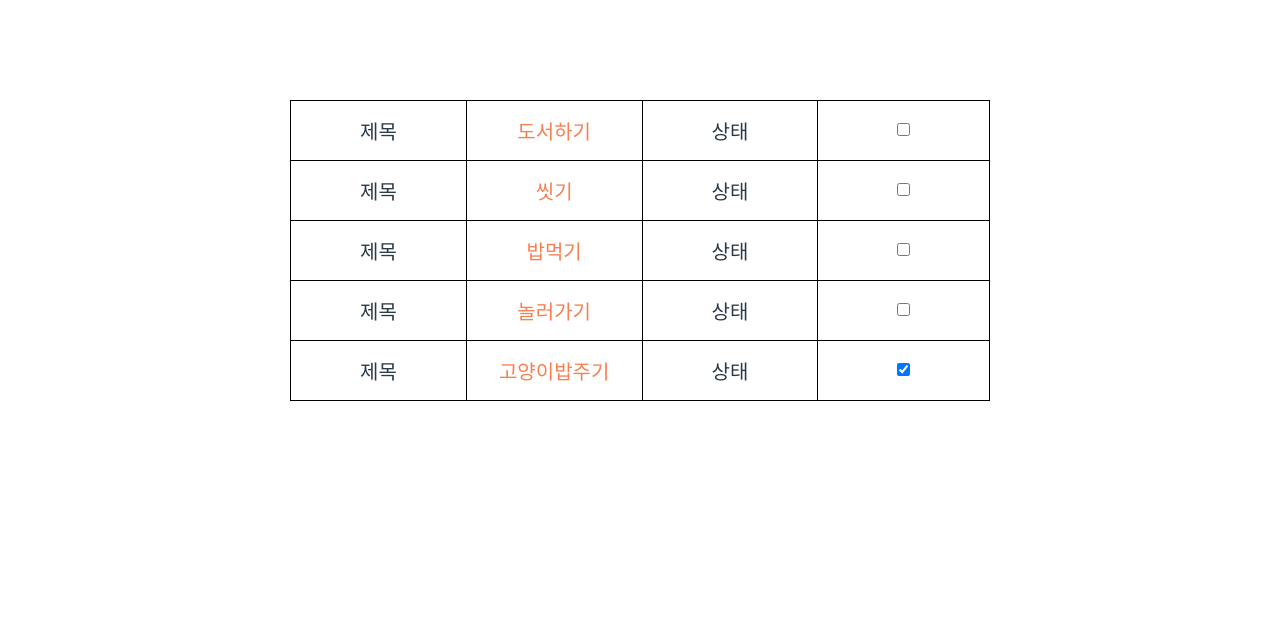
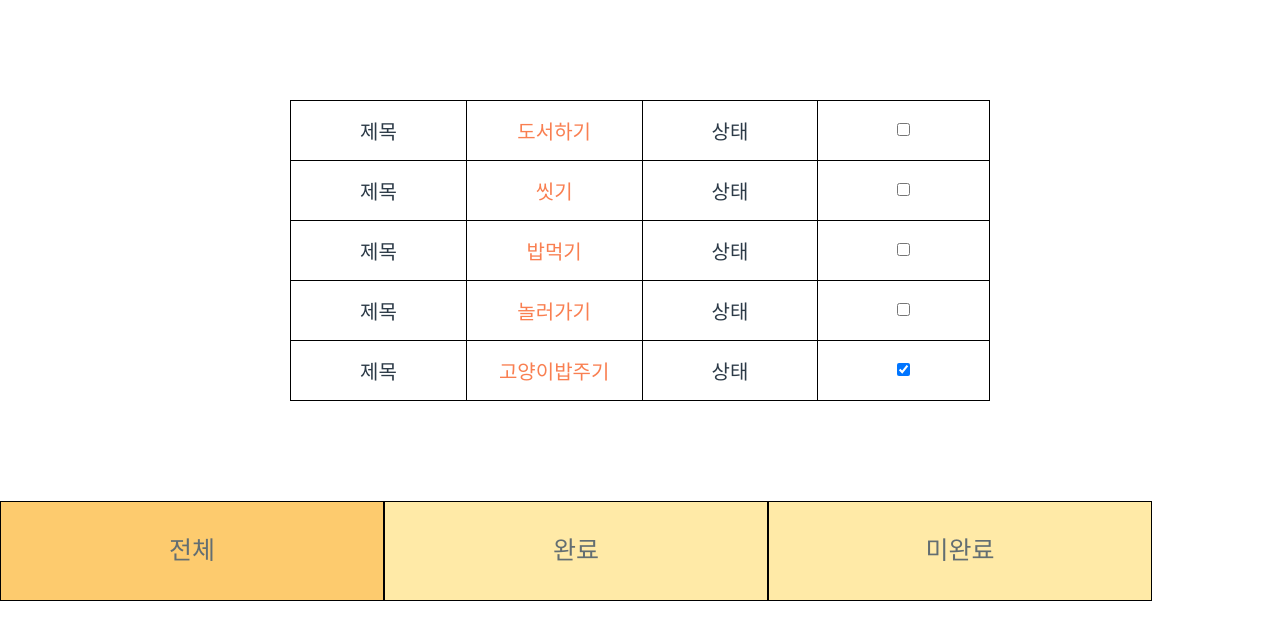
Before and after one commit to minchanwoo/test_todos, a React (Create React App) app: page /todos in a window 1280 px wide. Shown: the top 640 px of the page. Built offline with nearby package versions, Linux system fonts and the light colour scheme.

Commit message:
전체/완료/미완료 버튼만들어 css관련기능까지만 만들어보기

```diff
--- a/src/App.css
+++ b/src/App.css
@@ -17,3 +17,23 @@ table, td {
   font-size: 20px;
   color: #2C3A47;
 }
+
+.btn {
+  border: 1px solid #000;
+  width: 30%;
+  display: inline-block;
+  text-align: center;
+  height:100px;
+  line-height: 100px;
+  font-size: 25px;
+  color: #636e72;
+  background-color: #ffeaa7;
+}
+
+.btn:hover {
+  color: #ff4d4d;
+}
+
+.selected {
+  background-color: #fdcb6e;
+}
--- a/src/App.js
+++ b/src/App.js
@@ -10,6 +10,7 @@ import './App.css';
 class App extends Component {
   state = {
     lists: list,
+    btn_value: 'all',
   }
 
   changeDone = (id) => {
@@ -24,13 +25,33 @@ class App extends Component {
     })
   }
 
+  threeBtn =(text)=> {
+    this.setState({
+      btn_value: text,
+    });
+  }
+
   render() {
     return (
       <Router>
         <div>
-          <Route exact path='/todos' component={()=> <TodoList lists={this.state.lists} changeDone={this.changeDone} />}/>
+          <div>
+            <Route exact path='/todos' component={()=> <TodoList lists={this.state.lists} changeDone={this.changeDone} />}/>
+          </div>
+          <div className='btn_all'>
+            <div className={`btn ${this.state.btn_value === 'all' ? 'selected' : ''}`} onClick={()=> this.threeBtn('all')}>
+              전체
+            </div>
+            <div className={`btn ${this.state.btn_value === 'done' ? 'selected' : ''}`} onClick={()=> this.threeBtn('done')}>
+              완료
+            </div>
+            <div className={`btn ${this.state.btn_value === 'not_done' ? 'selected' : ''}`} onClick={()=> this.threeBtn('not_done')}>
+              미완료
+            </div>
+          </div>
         </div>
       </Router>
+
     );
   }
 }
```
